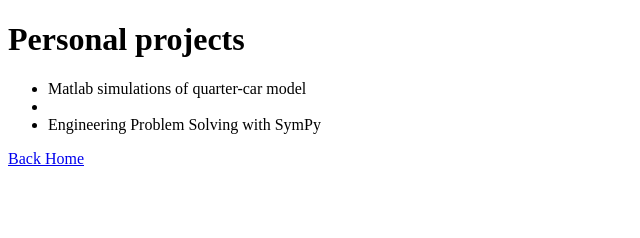
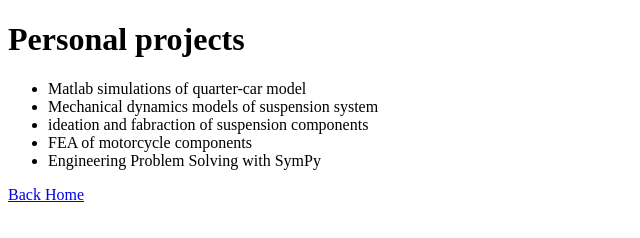
Before and after one commit to lorenzodeleon-dev/lorenzodeleon, a plain HTML site: page projects.html in a window 1280 px wide. Shown: the whole page, without its empty margins (0-640 px from the left). Drawn offline with Linux system fonts and the light colour scheme.

Commit message:
Add new projects to the personal projects list

```diff
--- a/projects.html
+++ b/projects.html
@@ -11,7 +11,9 @@
 
 <ul>
 <li>Matlab simulations of quarter-car model</li>
-<li></li>
+<li>Mechanical dynamics models of suspension system</li>
+<li>ideation and fabraction of suspension components</li>
+<li>FEA of motorcycle components</li>
 <li>Engineering Problem Solving with SymPy</li>
 </ul>
 
```
